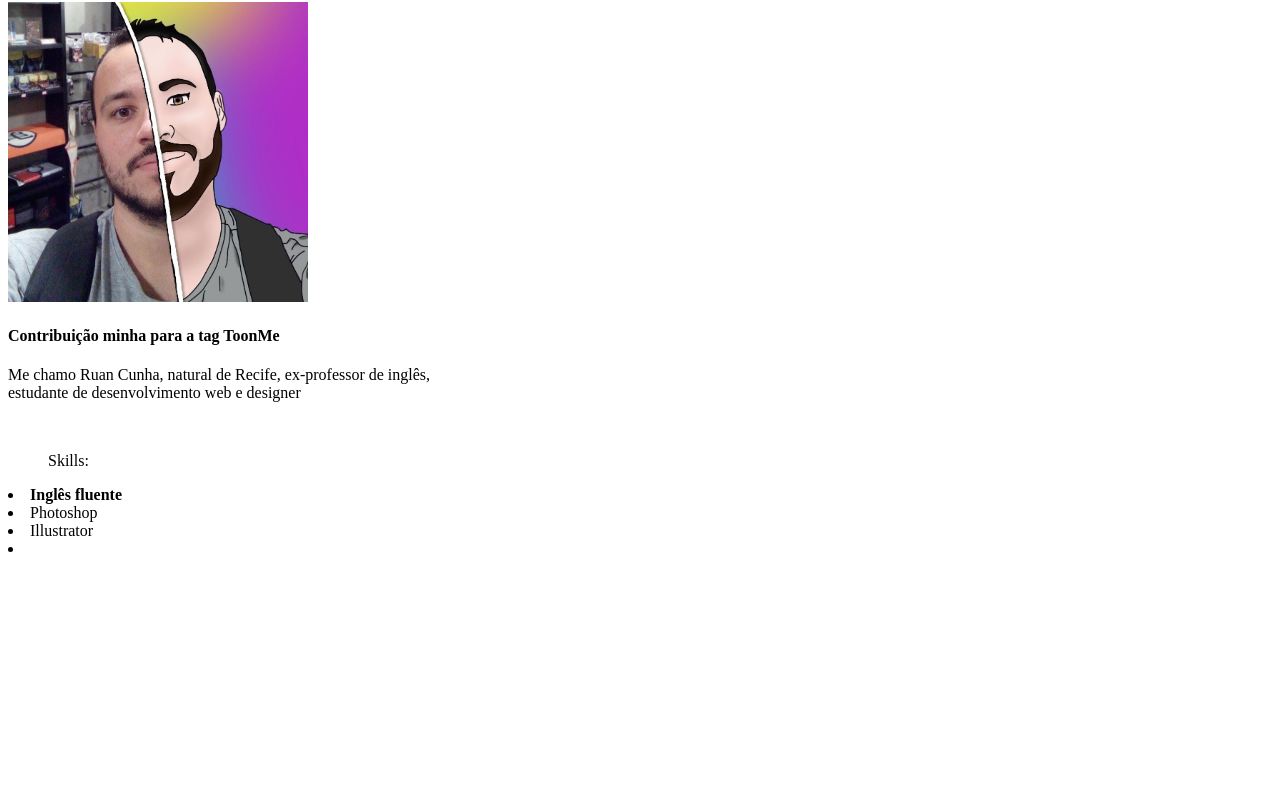
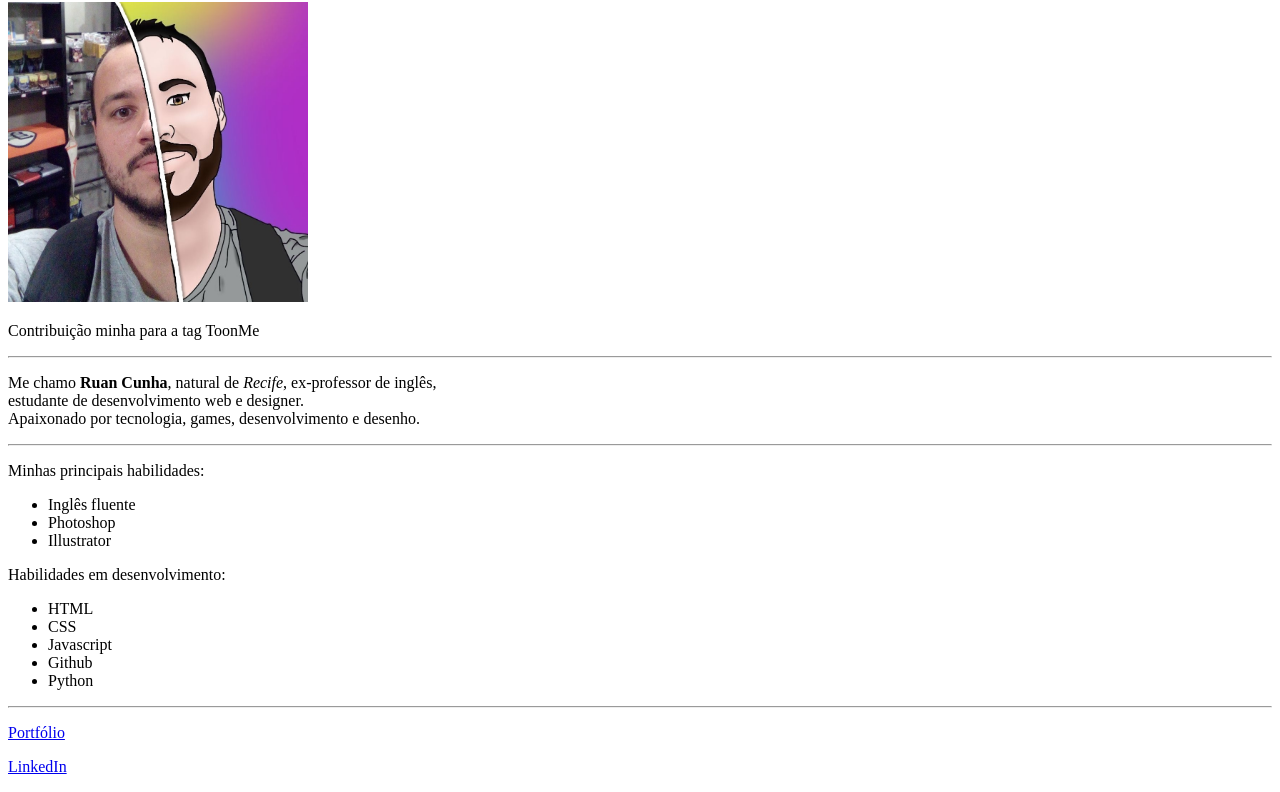
Before and after one commit to RuanCunha/RuanCunha.github.io, a plain HTML site: page index.html in a window 1280 px wide. Shown: the part 78-870 px from the top of the page. Before the commit the page ends 800 px from the top, so only its background shows below. Drawn offline with Linux system fonts and the light colour scheme.

Commit message:
Finalização do arquivo index

```diff
--- a/index.html
+++ b/index.html
@@ -7,14 +7,26 @@
   <body>
     <h1>Ruan Cunha</h1>
     <img src="foto.jpg" alt="Foto de mim mesmo dividida ao meio, onde metade está pintada seguindo a tag ToonMe" width="300px">
-    <h4>Contribuição minha para a tag ToonMe</h4>
-    <p>Me chamo Ruan Cunha, natural de Recife, ex-professor de inglês, <br>estudante de desenvolvimento web e designer</p>
-    <br>
-    <ul>Skills:</ul>
-      <li><strong>Inglês fluente</strong></li>
+    <p>Contribuição minha para a tag ToonMe</p><hr>
+    <p>Me chamo <strong>Ruan Cunha</strong>, natural de <em>Recife</em>, ex-professor de inglês, <br>estudante de desenvolvimento web e designer.<br>
+    Apaixonado por tecnologia, games, desenvolvimento e desenho.</p>
+    <hr>
+    <p>Minhas principais habilidades:</p>
+    <ul>
+      <li>Inglês fluente</li>
       <li>Photoshop</li>
       <li>Illustrator</li>
-      <li></li>
-
+    </ul>
+    <p>Habilidades em desenvolvimento:</p>
+    <ul>
+      <li>HTML</li>
+      <li>CSS</li>
+      <li>Javascript</li>
+      <li>Github</li>
+      <li>Python</li>
+    </ul>
+    <hr>
+    <p><a href="https://www.behance.net/RuanShinobiCunha" target="_blank">Portfólio</a></p>
+    <p><a href="https://www.linkedin.com/in/ruan-cunha/" target="_blank">LinkedIn</a></p>
   </body>
 </html>
```
